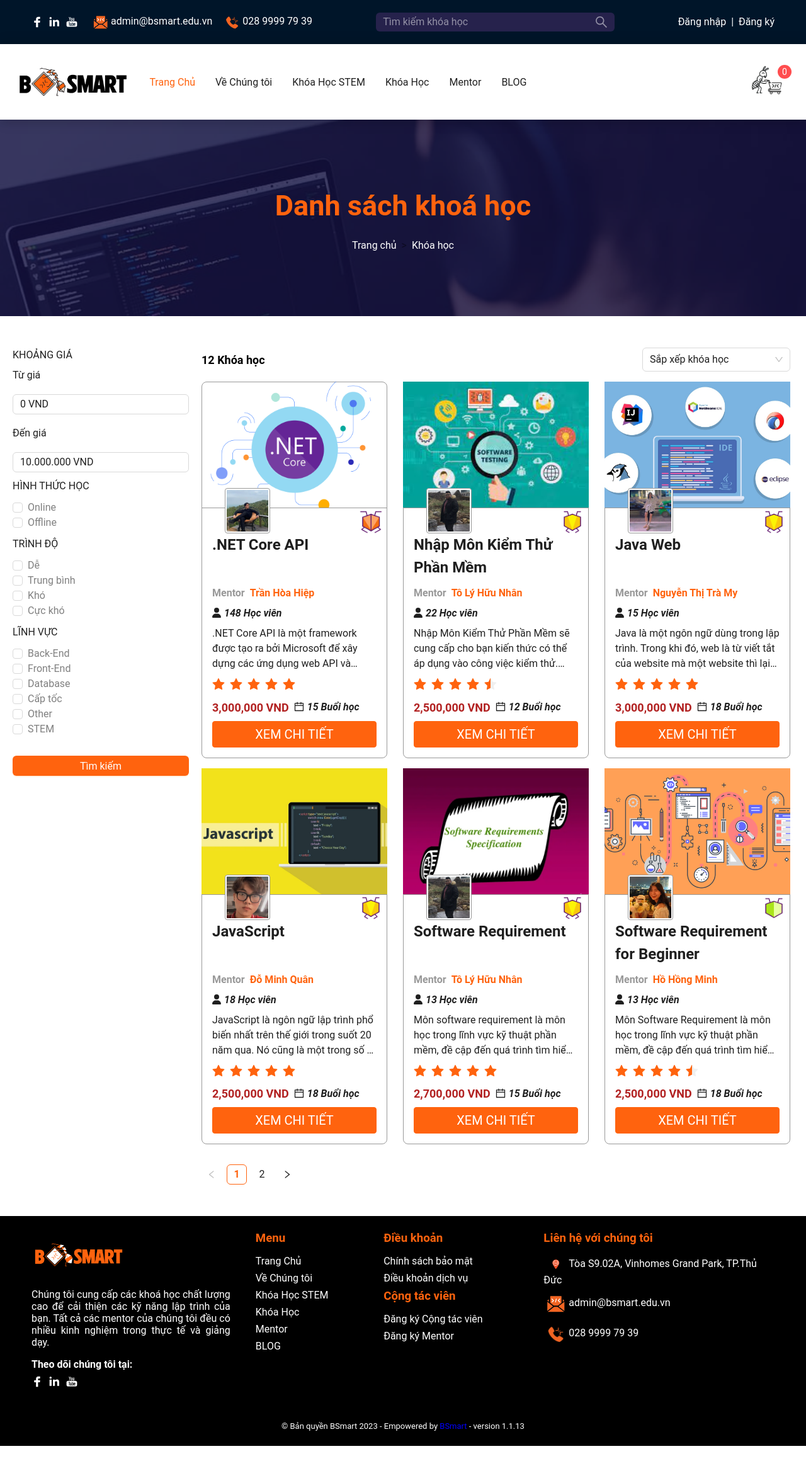
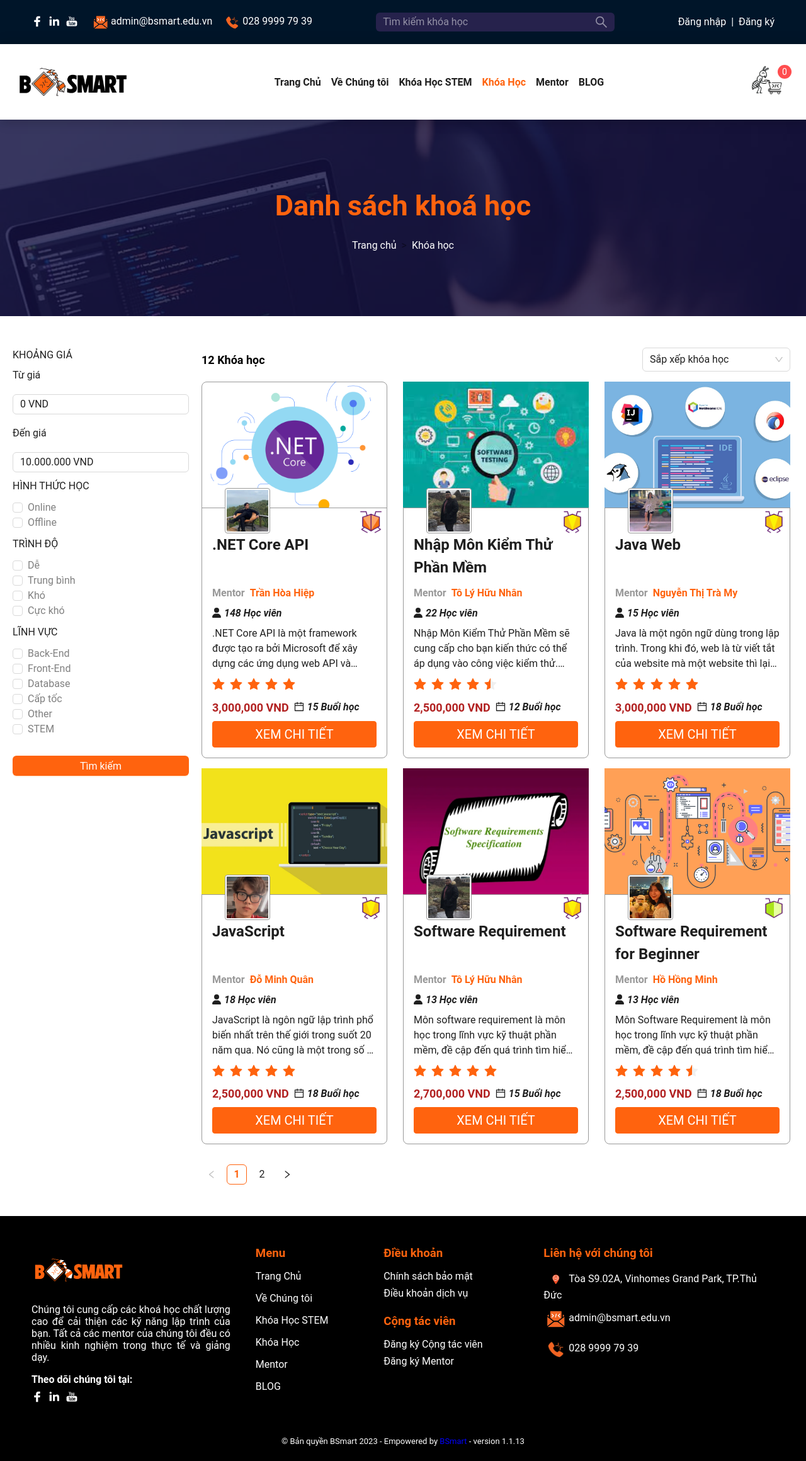
Before and after one commit to Dathvgl/react-bsmart-edu-vn, a React (Vite) app: page /course in a window 1280 px wide. Shown: the whole page at 63% size. Before the commit the page ends 2296 px from the top, so only its background shows below. Built offline with nearby package versions, Linux system fonts and the light colour scheme.

Commit message:
update layout

```diff
--- a/src/index.css
+++ b/src/index.css
@@ -76,38 +76,6 @@ p {
   font-size: 25px;
 }
 
-.ant-menu-item-selected,
-.ant-menu-item-active.ant-menu-item-only-child,
-.antd-menu li:hover {
-  color: #ff630e !important;
-}
-
-.ant-menu-item.ant-menu-item-only-child:hover {
-  background-color: inherit !important;
-}
-
-.antd-menu ul,
-.antd-menu li::after {
-  border-bottom-width: 0px !important;
-}
-
-.antd-input input {
-  color: white;
-  background-color: #26224c;
-}
-
-.antd-input input::placeholder {
-  color: rgba(255, 255, 255, 0.5);
-}
-
-.layout-header {
-  position: sticky;
-  top: 0;
-  z-index: 500;
-  background-color: white;
-  filter: drop-shadow(rgba(0, 0, 0, 0.24) 0 1px 10px);
-}
-
 .btn-link {
   @apply px-5 py-[10px] !text-white bg-[#ff630e] font-bold;
   @apply border-[#ff630e] border-[1px] border-solid;
--- a/src/layouts/BaseLayout/BaseLayout.tsx
+++ b/src/layouts/BaseLayout/BaseLayout.tsx
@@ -2,6 +2,7 @@ import { Layout, Space } from "antd";
 import { Link, Outlet } from "react-router-dom";
 import BaseFooter from "./components/BaseFooter";
 import BaseHeader from "./components/BaseHeader";
+import "./index.css";
 
 export const listNav = [
   {
@@ -11,24 +12,24 @@ export const listNav = [
   },
   {
     key: "about",
-    path: "/",
+    path: "/about",
     name: "Về Chúng tôi",
     children: [
       {
         key: "about:1",
-        path: "/",
+        path: "/about/founder",
         name: "Câu Chuyện Founder",
       },
       {
         key: "about:2",
-        path: "/",
+        path: "/about/lms",
         name: "Nền Tảng LMS",
       },
     ],
   },
   {
     key: "stem",
-    path: "/",
+    path: "/stem",
     name: "Khóa Học STEM",
   },
   {
@@ -36,37 +37,42 @@ export const listNav = [
     path: "/course",
     name: "Khóa Học",
     children: [
-      { key: "course:1", path: "/", name: "Back-End" },
-      { key: "course:2", path: "/", name: "Front-End" },
-      { key: "course:3", path: "/", name: "Database" },
-      { key: "course:4", path: "/", name: "Cấp tốc" },
-      { key: "course:5", path: "/", name: "Other" },
-      { key: "course:6", path: "/", name: "STEM" },
+      { key: "course:1", path: "/course", name: "Back-End", value: "backend" },
+      {
+        key: "course:2",
+        path: "/course",
+        name: "Front-End",
+        value: "frontend",
+      },
+      { key: "course:3", path: "/course", name: "Database", value: "database" },
+      { key: "course:4", path: "/course", name: "Cấp tốc", value: "fast" },
+      { key: "course:5", path: "/course", name: "Other", value: "other" },
+      { key: "course:6", path: "/course", name: "STEM", value: "stem" },
     ],
   },
   {
     key: "mentor",
-    path: "/",
+    path: "/mentor",
     name: "Mentor",
   },
   {
     key: "blog",
-    path: "/",
+    path: "/blog",
     name: "BLOG",
     children: [
       {
         key: "blog:1",
-        path: "/",
+        path: "/blog/technology",
         name: "Công Nghệ",
       },
       {
         key: "blog:2",
-        path: "/",
+        path: "/blog/discount",
         name: "Khuyến Mãi",
       },
       {
         key: "blog:3",
-        path: "/",
+        path: "/blog/education",
         name: "Giáo dục",
       },
     ],
@@ -75,7 +81,7 @@ export const listNav = [
 
 export default function BaseLayout() {
   return (
-    <Layout style={{ backgroundColor: "white" }}>
+    <Layout className="bg-white">
       <BaseHeader />
       <Outlet />
       <BaseFooter />
--- a/src/layouts/BaseLayout/components/BaseFooter.tsx
+++ b/src/layouts/BaseLayout/components/BaseFooter.tsx
@@ -9,61 +9,53 @@ import { SocialIconLink, listNav } from "../BaseLayout";
 
 export default function BaseFooter() {
   return (
-    <Footer
-      style={{ color: "white", fontWeight: "normal", backgroundColor: "black" }}
-    >
+    <Footer className="text-white font-normal bg-black pt-12">
       <Row gutter={40}>
         <Col md={12} lg={7}>
           <Space size="middle" direction="vertical">
             <Link to="/">
               <Image src={HomeFooterLogo} preview={false} height={75} />
             </Link>
-            <section style={{ textAlign: "justify" }}>
+            <section className="text-justify">
               Chúng tôi cung cấp các khoá học chất lượng cao để cải thiện các kỹ
               năng lập trình của bạn. Tất cả các mentor của chúng tôi đều có
               nhiều kinh nghiệm trong thực tế và giảng dạy.
             </section>
             <section>
-              <h4 style={{ marginBottom: "8px" }}>Theo dõi chúng tôi tại:</h4>
+              <h4 className="mb-2">Theo dõi chúng tôi tại:</h4>
               <SocialIconLink fill="white" />
             </section>
           </Space>
         </Col>
-        <Col xs={24} sm={24} md={12} lg={4}>
+        <Col className="max-md:pt-12" xs={24} sm={24} md={12} lg={4}>
           <Space direction="vertical">
-            <h3 className="base-txt" style={{ marginBottom: "8px" }}>
-              Menu
-            </h3>
-            {listNav.map((item) => (
-              <Link key={item.key} to={item.path}>
-                {item.name}
-              </Link>
-            ))}
+            <h3 className="base-txt mb-2">Menu</h3>
+            <Space size="middle" direction="vertical">
+              {listNav.map((item) => (
+                <Link key={item.key} to={item.path}>
+                  {item.name}
+                </Link>
+              ))}
+            </Space>
           </Space>
         </Col>
-        <Col xs={24} sm={24} md={12} lg={5}>
-          <Space direction="vertical">
+        <Col className="max-[991px]:pt-12" xs={24} sm={24} md={12} lg={5}>
+          <Space size="large" direction="vertical">
             <Space direction="vertical">
-              <h3 className="base-txt" style={{ marginBottom: "8px" }}>
-                Điều khoản
-              </h3>
+              <h3 className="base-txt mb-2">Điều khoản</h3>
               <Link to="/">Chính sách bảo mật</Link>
               <Link to="/">Điều khoản dịch vụ</Link>
             </Space>
             <Space direction="vertical">
-              <h3 className="base-txt" style={{ marginBottom: "8px" }}>
-                Cộng tác viên
-              </h3>
+              <h3 className="base-txt mb-2">Cộng tác viên</h3>
               <Link to="/">Đăng ký Cộng tác viên</Link>
               <Link to="/">Đăng ký Mentor</Link>
             </Space>
           </Space>
         </Col>
-        <Col md={12} lg={8}>
+        <Col className="max-[991px]:pt-12" md={12} lg={8}>
           <Space direction="vertical">
-            <h3 className="base-txt" style={{ marginBottom: "8px" }}>
-              Liên hệ với chúng tôi
-            </h3>
+            <h3 className="base-txt mb-2">Liên hệ với chúng tôi</h3>
             <div>
               <Image
                 src={LocationLogo}
@@ -96,7 +88,7 @@ export default function BaseFooter() {
       </Row>
       <Divider dashed />
       <p className="flex-cc">
-        <span style={{ fontSize: 13 }}>
+        <span className="text-[13px]">
           © Bản quyền BSmart 2023 - Empowered by{" "}
           <Link style={{ color: "blue" }} to="/">
             BSmart
--- a/src/layouts/BaseLayout/components/BaseHeader.tsx
+++ b/src/layouts/BaseLayout/components/BaseHeader.tsx
@@ -15,7 +15,7 @@ import {
 } from "antd";
 import { Header } from "antd/es/layout/layout";
 import { useState } from "react";
-import { Link } from "react-router-dom";
+import { Link, useLocation } from "react-router-dom";
 import GmailLogo from "~/assets/icon-gmail.webp";
 import HomeMobileLogo from "~/assets/icon-logo-mobile.webp";
 import HomeLogo from "~/assets/icon-logo.webp";
@@ -44,17 +44,9 @@ function HeaderCart() {
 
 function HeaderTop() {
   return (
-    <Header
-      className="antd-header"
-      style={{
-        color: "white",
-        height: "min-content",
-        lineHeight: "0",
-        paddingBlock: "16px",
-      }}
-    >
+    <Header className="antd-header">
       <Row
-        style={{ height: "38px" }}
+        className="h-[38px]"
         justify="space-between"
         align="middle"
         gutter={20}
@@ -78,20 +70,9 @@ function HeaderTop() {
           <Form className="flex-cc">
             <Input
               className="antd-input"
-              style={{
-                width: "70%",
-                borderWidth: 0,
-                backgroundColor: "#26224c",
-              }}
               placeholder="Tìm kiếm khóa học"
               suffix={
-                <SearchOutlined
-                  className="base-text"
-                  style={{
-                    color: "rgba(255, 255, 255, 0.5)",
-                    fontSize: "20px",
-                  }}
-                />
+                <SearchOutlined className="base-text text-[20px] text-[rgb(255,255,255)]/[.50]" />
               }
             />
           </Form>
@@ -113,6 +94,9 @@ function HeaderTop() {
 }
 
 function HeaderBottom() {
+  const { pathname } = useLocation();
+  const short = pathname.split("/")[1];
+
   return (
     <Row className="layout-header" justify="space-between" align="middle">
       <Col>
@@ -121,14 +105,10 @@ function HeaderBottom() {
         </Link>
       </Col>
       <Col className="antd-menu" xs={0} sm={0} lg={24} flex="auto">
-        <div
-          id="header-menu-nav-land"
-          className="absolute-cc"
-          style={{ width: "100%" }}
-        >
+        <div id="header-menu-nav-land" className="absolute-cc w-full">
           <Menu
             mode="horizontal"
-            defaultSelectedKeys={["home"]}
+            selectedKeys={[short == "" ? "home" : short]}
             items={listNav.map((item) => {
               return {
                 key: item.key,
@@ -179,21 +159,24 @@ function HeaderSider() {
 
   return (
     <>
-      <MenuOutlined
-        className="base-text"
-        style={{ fontSize: 25 }}
-        onClick={showDrawer}
-      />
+      <MenuOutlined className="base-text text-[25px]" onClick={showDrawer} />
       <Drawer placement="right" closeIcon={null} onClose={onClose} open={open}>
-        <Flex vertical gap={8}>
+        <Flex vertical gap={20}>
           <Flex justify="space-between" align="center">
             <Link to="/">
-              <Image src={HomeMobileLogo} preview={false} height={75} />
+              <Image
+                className="object-cover"
+                src={HomeMobileLogo}
+                preview={false}
+                width={100}
+                height={75}
+              />
             </Link>
             <CloseOutlined onClick={onClose} />
           </Flex>
           <HeaderCart />
           <Tree
+            className="font-bold [&_.ant-tree-treenode]:py-2"
             onSelect={onSelect}
             treeData={listNav.map((item) => {
               return {
@@ -210,24 +193,23 @@ function HeaderSider() {
           />
           <Form>
             <Input
-              style={{ fontSize: 20 }}
+              className="text-[20px]"
               placeholder="Tìm kiếm khóa học"
-              suffix={
-                <SearchOutlined
-                  className="base-text"
-                  style={{ fontSize: "20px" }}
-                />
-              }
+              suffix={<SearchOutlined className="base-text text-[20px]" />}
             />
           </Form>
-          <div className="flex-sc" style={{ fontSize: 20 }}>
+          <Space direction="vertical">
+            <div className="flex-sc text-[20px]">
               <Image src={GmailLogo} preview={false} width={40} />
               admin@bsmart.edu.vn
             </div>
-          <div className="flex-sc" style={{ fontSize: 20 }}>
+            <div className="flex-sc text-[20px]">
               <Image src={PhoneLogo} preview={false} width={40} />
+              <span className="cursor-pointer text-blue-500">
                 028 9999 79 39
+              </span>
             </div>
+          </Space>
           <SocialIconLink fill="black" />
           <Space size="small">
             <Link className="base-text" to="/">
--- /dev/null
+++ b/src/layouts/BaseLayout/index.css
@@ -0,0 +1,46 @@
+.antd-header {
+  @apply text-white h-min leading-none py-4;
+}
+
+.antd-header .antd-input {
+  @apply w-[70%] border-0 bg-[#26224c];
+  @apply [&_input]:text-white;
+  @apply [&_input]:bg-[#26224c];
+  @apply [&_input::placeholder]:text-[rgb(255,255,255)]/[.50];
+}
+
+.layout-header {
+  @apply sticky top-0 z-50 bg-white;
+  filter: drop-shadow(rgba(0, 0, 0, 0.24) 0 1px 10px);
+}
+
+.ant-menu-item-selected,
+.ant-menu-item-active.ant-menu-item-only-child,
+.antd-menu li:hover {
+  @apply !text-[#ff630e];
+}
+
+.ant-menu-item.ant-menu-item-only-child:hover {
+  background-color: inherit !important;
+}
+
+.antd-menu ul,
+.antd-menu li::after {
+  @apply !border-b-0;
+}
+
+.antd-menu ul {
+  @apply justify-center;
+}
+
+.antd-menu li {
+  @apply !px-2 font-bold;
+}
+
+.ant-menu-sub {
+  @apply border-0 border-t-2 border-solid border-[#ff630e] font-bold top-0;
+}
+
+.ant-menu-submenu:has(ul) {
+  @apply !top-[140px];
+}
```
Lines whose indentation alone changed are shown as unchanged.
